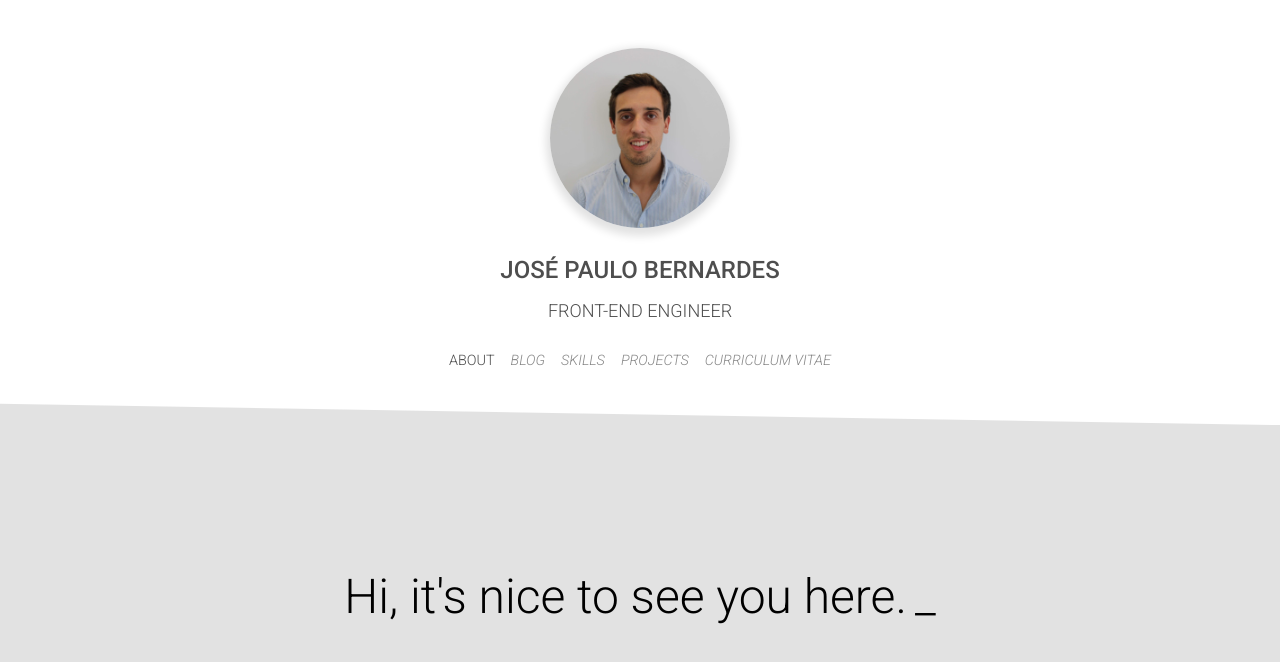
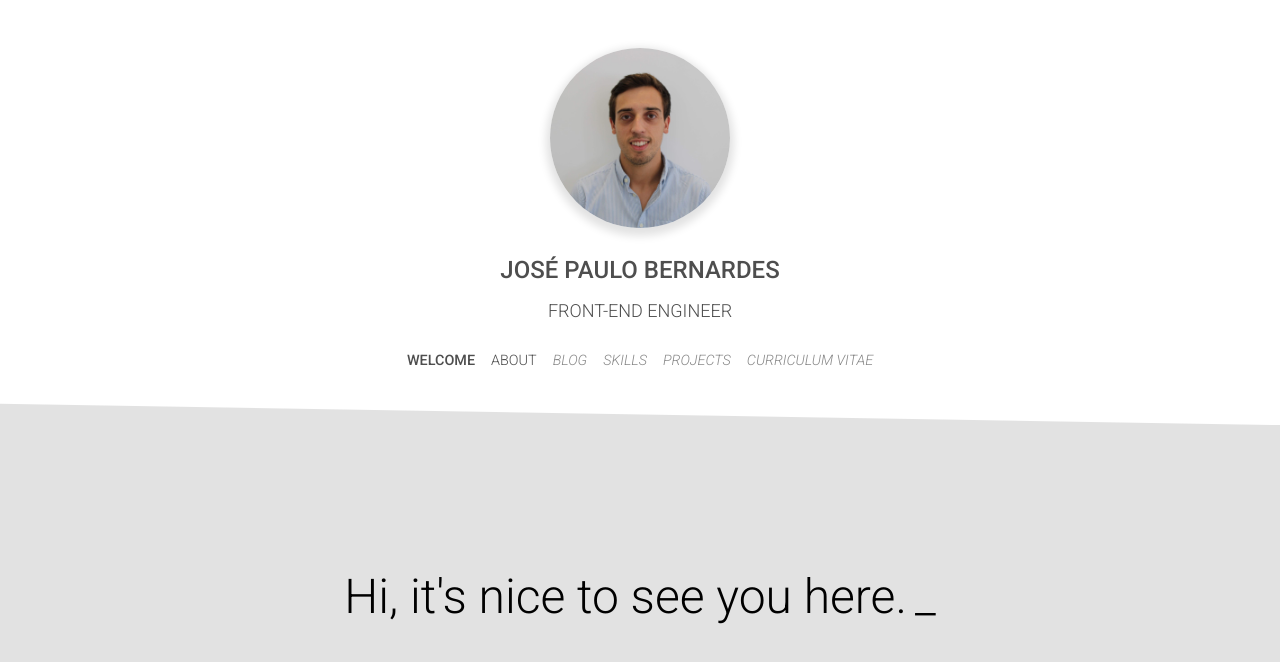
Before and after one commit to joseabernardes/personal-app, an Angular app: page /home in a window 1280 px wide. Shown: the top 662 px of the page. Built offline with nearby package versions, Linux system fonts and the light colour scheme.

Commit message:
feat-3: Add Welcome page to menu

```diff
--- a/src/app/home/components/menu/menu.component.html
+++ b/src/app/home/components/menu/menu.component.html
@@ -16,6 +16,7 @@
 </a>
 
 <ul class="menu">
+    <li><a routerLink="/home" routerLinkActive="active" [routerLinkActiveOptions]="{exact: true}">Welcome</a></li>
     <li><a routerLink="/home/about" routerLinkActive="active">About</a></li>
     <li><a class="disabled">Blog</a></li>
     <li><a class="disabled">Skills</a></li>
--- a/src/app/home/components/menu/menu.component.scss
+++ b/src/app/home/components/menu/menu.component.scss
@@ -48,11 +48,11 @@
             }
 
             &.active {
-                font-weight: 400;
+                font-weight: 500;
             }
 
             &:hover {
-                font-weight: 500;
+                font-weight: 700;
             }
         }
     }
```
